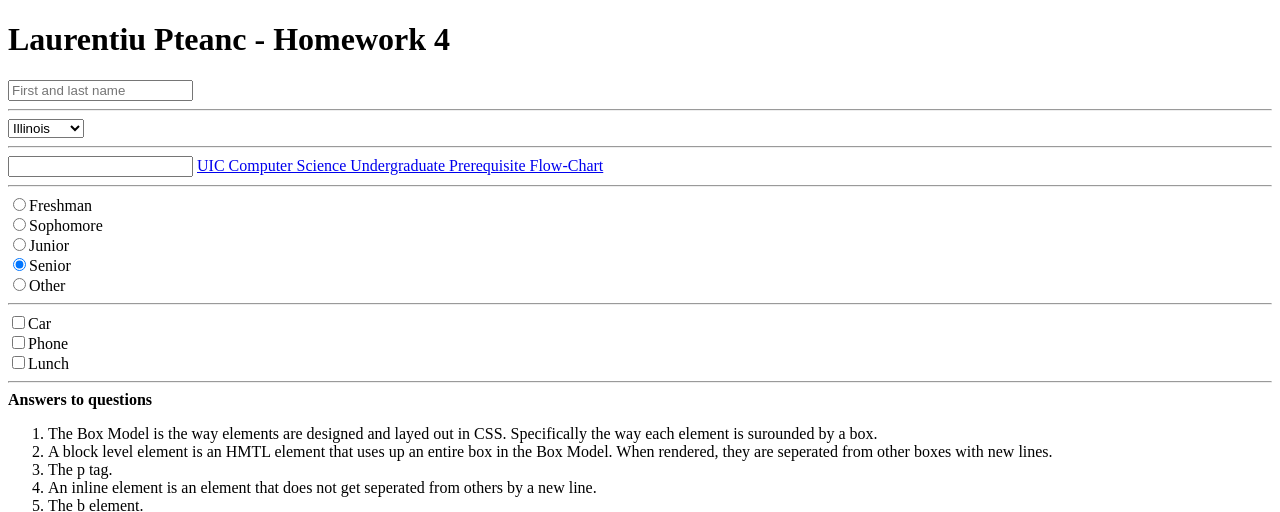
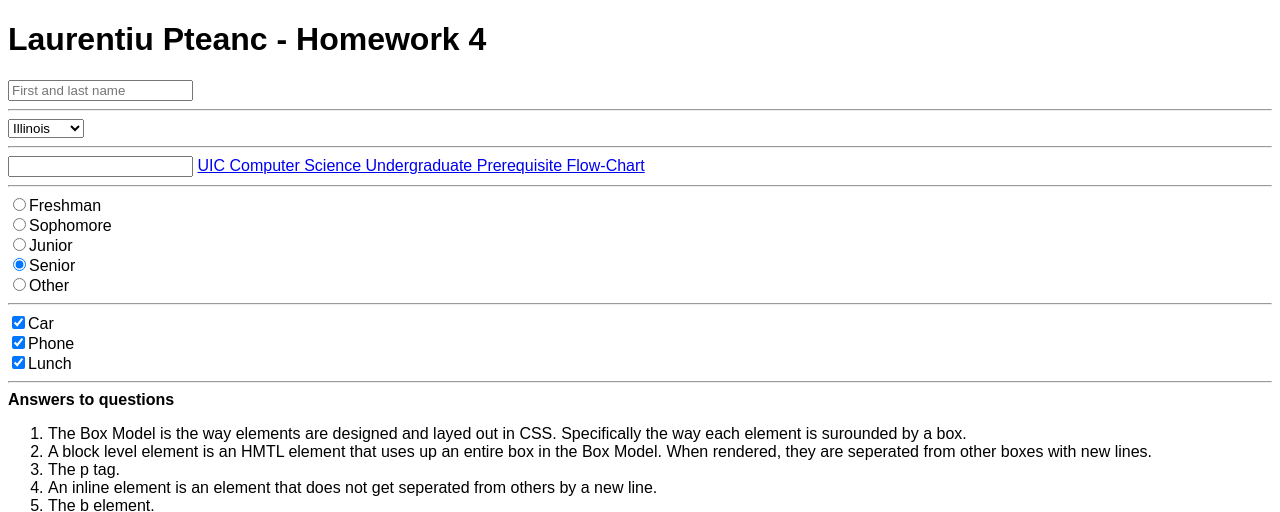
Before and after one commit to LaurentiuPteanc/it202spr2018, a plain HTML site: page homework/h4.html in a window 1280 px wide. Shown: the top 512 px of the page. Drawn offline with Linux system fonts and the light colour scheme.

Commit message:
hw4 submission 2

```diff
--- a/homework/h4.html
+++ b/homework/h4.html
@@ -5,6 +5,7 @@
         <style type="text/css">
             #question8 {color:blue;}
             img {width: 75%;}
+            * {font-family: "Arial";}
         </style>
     </head>
     <body>
@@ -38,9 +39,9 @@
         </form>
         <hr></hr>
         <form>
-            <input type="checkbox" name="car" value="car">Car<br>
-            <input type="checkbox" name="phone" value="phone"/>Phone<br>
-            <input type="checkbox" name="lunch" value="lunch"/>Lunch
+            <input type="checkbox" name="car" value="car" checked>Car<br>
+            <input type="checkbox" name="phone" value="phone" checked/>Phone<br>
+            <input type="checkbox" name="lunch" value="lunch" checked/>Lunch
         </form>
         <hr>
         <strong>Answers to questions</strong>
```
